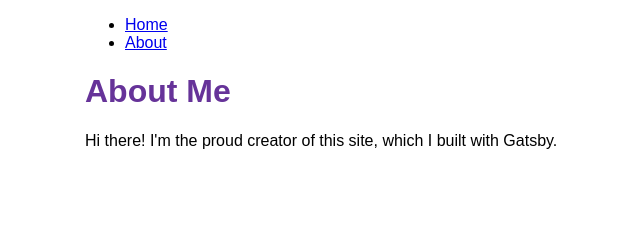
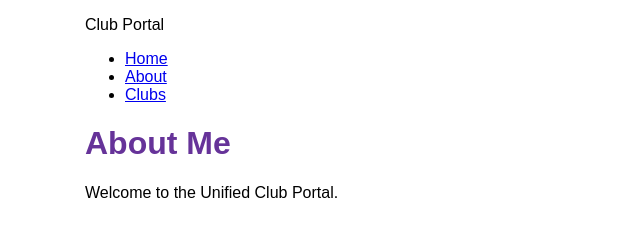
Before and after one commit to SeventhHokage91/my-gatsby-site, a Gatsby site: page /about in a window 1280 px wide. Shown: the whole page, without its empty margins (305-945 px from the left). Built offline with nearby package versions, Linux system fonts and the light colour scheme; Gatsby itself is replaced by a stand-in of ours.

Commit message:
Finished Gatsby Tutorial Part 4

```diff
--- a/gatsby-config.js
+++ b/gatsby-config.js
@@ -1,7 +1,7 @@
 module.exports = {
   siteMetadata: {
     siteUrl: "https://www.yourdomain.tld",
-    title: "My Gatsby Site",
+    title: "Club Portal",
   },
   plugins: [
     "gatsby-plugin-gatsby-cloud",
@@ -10,7 +10,7 @@
     "gatsby-plugin-mdx",
     "gatsby-plugin-sharp",
     "gatsby-transformer-sharp",
-    {
+    /*{
       resolve: "gatsby-source-filesystem",
       options: {
         name: "images",
@@ -25,6 +25,14 @@
         path: "./src/pages/",
       },
       __key: "pages",
-    },
+    },*/
+    {
+      resolve: "gatsby-source-filesystem",
+      options: {
+        name: "clubs",
+        path: "${__dirname}/clubs"
+      },
+      __key: "clubs",
+    }
   ],
 };
--- a/src/components/layout.js
+++ b/src/components/layout.js
@@ -1,17 +1,29 @@
 import * as React from 'react'
-import { Link } from 'gatsby'
+import { Link, useStaticQuery, graphql } from 'gatsby'
 import {
   container,
   heading,
   navLinks,
   navLinkItem,
-  navLinkText
+  navLinkText,
+  siteTitle
 } from './layout.module.css'
 
+
 const Layout = ({ pageTitle, children }) => {
+  const data = useStaticQuery(graphql`
+    query {
+      site {
+        siteMetadata {
+          title
+        }
+      }
+    }
+  `)
   return (
     <main className={container}>
-      <title>{pageTitle}</title>
+      <title>{pageTitle} | {data.site.siteMetadata.title}</title>
+      <p className={siteTitle}>{data.site.siteMetadata.title}</p>
       <nav>
         <ul className={navLinks}>
           <li className={navLinkItem}>
@@ -24,6 +36,11 @@
               About
             </Link>
           </li>
+          <li className={navLinkItem}>
+            <Link to="/clubs" className={navLinkText}>
+              Clubs
+            </Link>
+          </li>
         </ul>
       </nav>
       <h1 className={heading}>{pageTitle}</h1>
--- a/src/components/layout.module.css
+++ b/src/components/layout.module.css
@@ -18,3 +18,8 @@
   .nav-link-text {
     color: black;
   }
+  .site-title {
+    font-size: 3rem;
+    color: gray;
+    font-weight: 700;
+  }
--- a/src/pages/about.js
+++ b/src/pages/about.js
@@ -4,7 +4,7 @@
 const AboutPage = () => {
   return (
     <Layout pageTitle="About Me">
-      <p>Hi there! I'm the proud creator of this site, which I built with Gatsby.</p>
+      <p>Welcome to the Unified Club Portal.</p>
     </Layout>
   )
 }
```
Also changed, not shown: src/pages/clubs.js (added, +30 -0 lines), clubs/mag_club.mdx (added), clubs/programming_club.mdx (added), clubs/quiz_club.mdx (added).
